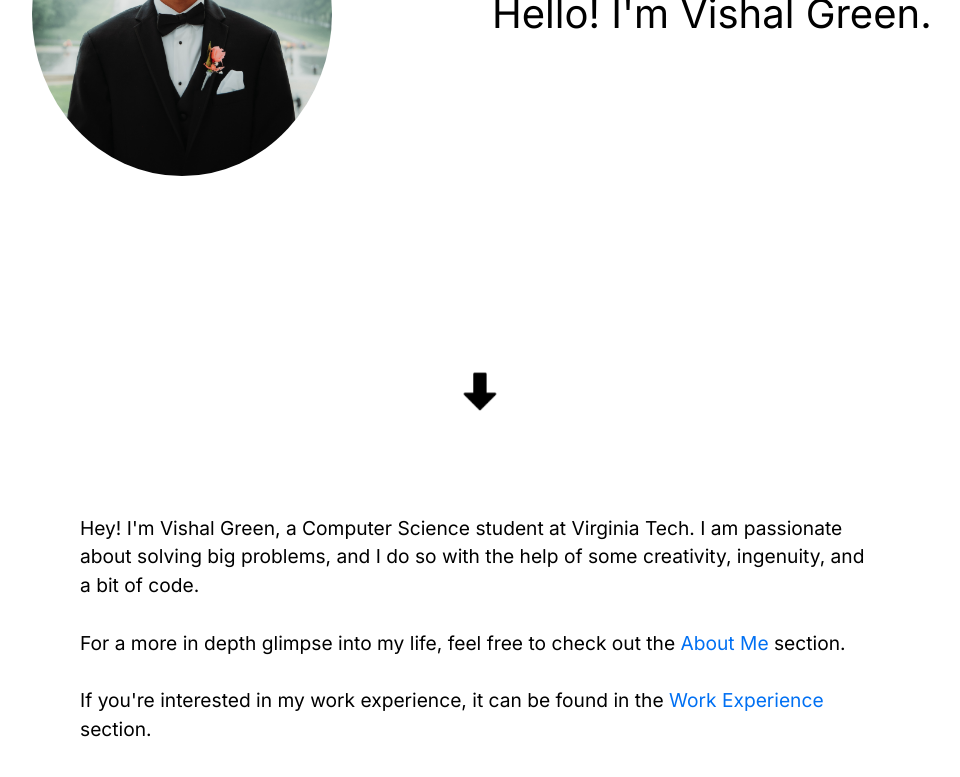
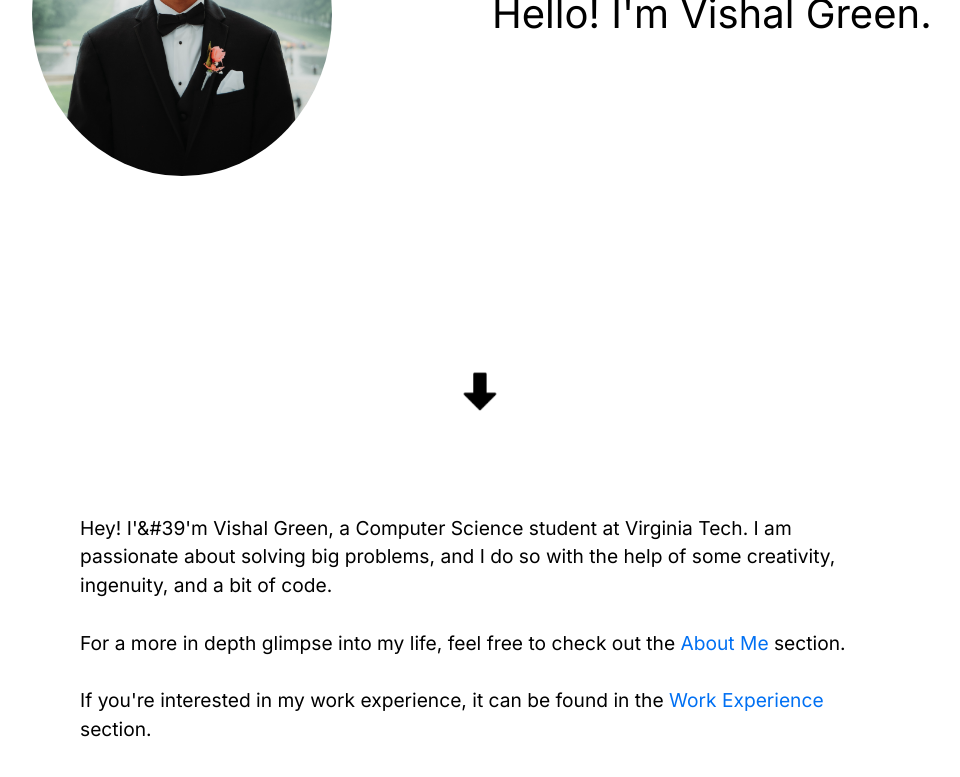
Before and after one commit to vgreen7/vishalgreensite, a Next.js app: page / in a window 1280 px wide. Shown: the part 369-1146 px from the top of the page, without its empty margins (160-1120 px from the left). Built offline with nearby package versions, Linux system fonts and the light colour scheme.

Commit message:
Fixed character escaping

```diff
--- a/src/app/contact/page.tsx
+++ b/src/app/contact/page.tsx
@@ -8,7 +8,7 @@ const Contact = () => {
   return (
     <div className={styles.container}>
       <Head>
-        <title>About Me</title>
+        <title>Contact Me</title>
         <meta name="description" content="Contact Me" />
         <link rel="icon" href="/favicon.ico" />
       </Head>
--- a/src/app/page.tsx
+++ b/src/app/page.tsx
@@ -55,9 +55,9 @@ export default function Home() {
 
         <section ref={aboutRef} id="about" className={styles.about}>
           <p>
-            Hey! I'm Vishal Green, a Computer Science student at Virginia Tech.
-            I am passionate about solving big problems, and I do so with the
-            help of some creativity, ingenuity, and a bit of code.
+            Hey! I'&#39'm Vishal Green, a Computer Science student at Virginia
+            Tech. I am passionate about solving big problems, and I do so with
+            the help of some creativity, ingenuity, and a bit of code.
           </p>
           <br />
           <p>
--- a/src/app/projects/page.tsx
+++ b/src/app/projects/page.tsx
@@ -11,8 +11,8 @@ export default function WorkExperience() {
   return (
     <div className={styles.container}>
       <Head>
-        <title>Work Experience</title>
-        <meta name="description" content="My work experience" />
+        <title>Projects</title>
+        <meta name="description" content="Projects" />
         <link rel="icon" href="/favicon.ico" />
       </Head>
 
```
